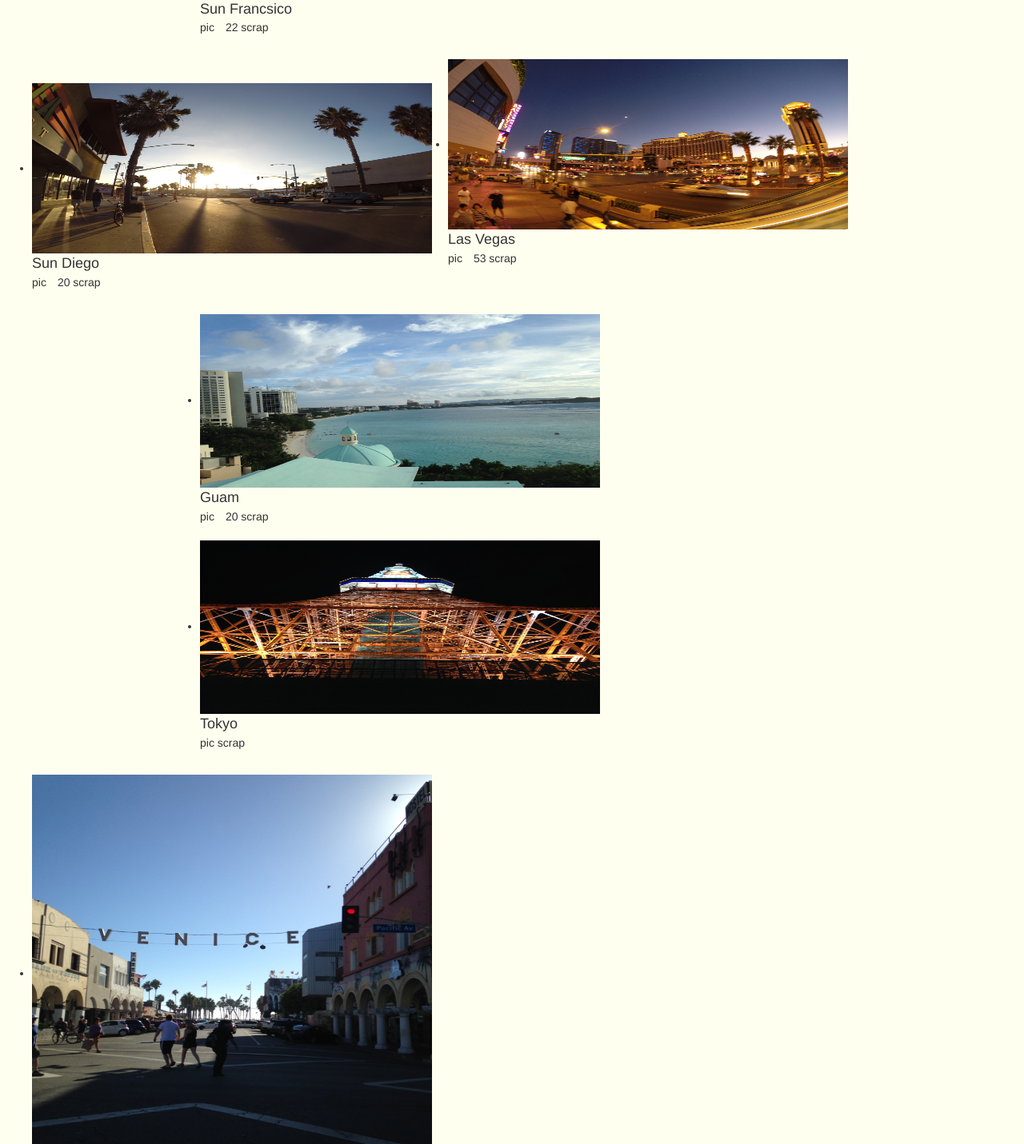
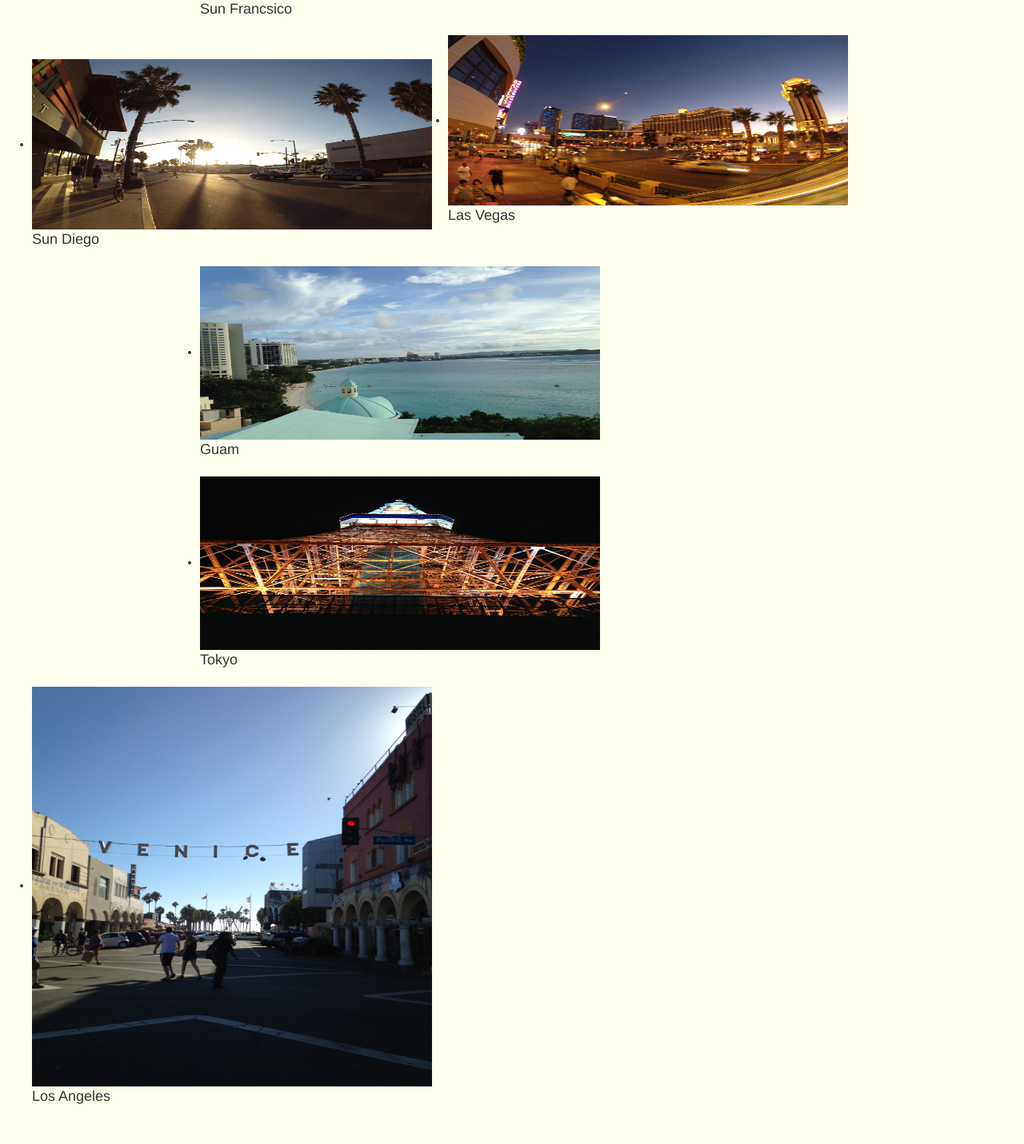
Before and after one commit to TakeshiWatanabe/NewMyLife, a PHP site: page /NewMyLife/photo.php in a window 1280 px wide; the page is wider, and only the part inside the window is pictured. Shown: the part 877-2308 px from the top of that part at 80% size. Run offline with PHP 8.4, Linux system fonts and the light colour scheme; some libraries are stand-ins or nearby versions.

Commit message:
I'll finish NewMyLife on today

```diff
--- a/footer.php
+++ b/footer.php
@@ -19,9 +19,9 @@
           Name：<br />
           <input type="text" name="name" size="30" value="" /><br />
           E-mail：<br />
-          <input type="text" name="mail" size="30" value="" /><br />
+          <input type="text" name="eMail" size="30" value="" /><br />
           Comment：<br />
-          <textarea name="message" cols="30" rows="5"></textarea><br />
+          <textarea name="comment" cols="30" rows="5"></textarea><br />
           <br />
           <input type="submit" value="Send" />
         </font>
--- a/index.php
+++ b/index.php
@@ -39,7 +39,7 @@ if ($close_flag){
 <!DOCTYPE html>
 <html lang="en">
 <head>
-  <meta http-equiv="Content-Type" content="text/html; charset=UTF-8"/>
+<meta http-equiv="Content-Type" content="text/html; charset=UTF-8"/>
 <title>main</title>
 <link rel="stylesheet" href="../NewMyLife/bootstrap-3.3.4-dist/css/bootstrap.min.css">
 <link rel="stylesheet" href="../NewMyLife/bootstrap-3.3.4-dist/css/test.css">
@@ -235,9 +235,9 @@ if ($close_flag){
               Name：<br />
               <input type="text" name="name" size="30" value="" /><br />
               E-mail：<br />
-              <input type="text" name="mail" size="30" value="" /><br />
+              <input type="text" name="eMail" size="30" value="" /><br />
               Comment：<br />
-              <textarea name="message" cols="30" rows="5"></textarea><br />
+              <textarea name="comment" cols="30" rows="5"></textarea><br />
               <br />
               <input type="submit" value="Send" />
             </font>
--- a/photo.php
+++ b/photo.php
@@ -24,84 +24,84 @@ include("titleAndButton.php");
 		<figure class="gazo-box">
 		    <div style="margin-left:210px">
 		      <div style="margin-top:50px">
-		        <li><a href="../NewMyLife/photoOnly.php"><img src="hobbyImg/IMG_0648.jpg" width="500" height="500"></a></li>
+		        <li><!-- <a href="../NewMyLife/photoOnly.php"> --><img src="hobbyImg/IMG_0648.jpg" width="500" height="500"></a></li>
 		        <figcaption>
 		          <div style="margin-top:0px"><font size="4">Sun Francsico</font></div>
-		          <p>pic　22 scrap</p>
+		          <!-- <p>pic　22 scrap</p> -->
 		        </figcaption>
 		      </div>
 		    </div>
 		</figure>
 		<figure class="gazo-box">
 		    <div style="margin-top:50px">
-		      <li><a href="../NewMyLife/photoOnly.php"><img src="hobbyImg/IMG_0789.JPG" width="500" height="213"></a></li>
+		      <li><!-- <a href="../NewMyLife/photoOnly.php"> --><img src="hobbyImg/IMG_0789.JPG" width="500" height="213"></a></li>
 		      <figcaption>
 		        <div style="margin-top:0px"><font size="4">Sun Diego</font></div>
-		        <p>pic　20 scrap</p>
+		        <!-- <p>pic　20 scrap</p> -->
 		      </figcaption>
 		    </div>
 		</figure>
 		<figure class="gazo-box">
 		    <div style="margin-top:20px">
-		      <li><a href="../NewMyLife/photoOnly.php"><img src="hobbyImg/IMG_0886.JPG" width="500" height="213"></a></li>
+		      <li><!-- <a href="../NewMyLife/photoOnly.php"> --><img src="hobbyImg/IMG_0886.JPG" width="500" height="213"></a></li>
 		      <figcaption>
 		        <div style="margin-top:0px"><font size="4">Las Vegas</font></div>
-		        <P>pic　53 scrap</p>
+		        <!-- <p>pic　53 scrap</p> -->
 		      </figcaption>
 		    </div>
 		</figure>
 		<figure class="gazo-box">
 		    <div style="margin-left:210px">
 		      <div style="margin-top:20px">
-		        <li><a href="../NewMyLife/photoOnly.php"><img src="hobbyImg/IMG_0566.JPG" width="500" height="217"></a></li>
+		        <li><!-- <a href="../NewMyLife/photoOnly.php"> --><img src="hobbyImg/IMG_0566.JPG" width="500" height="217"></a></li>
 		        <figcaption>
 		          <div style="margin-left:0px"><font size="4">Guam</font></div>
-		          <p>pic　20 scrap</p>
+		          <!-- <p>pic　20 scrap</p> -->
 		        </figcaption>
 		        <div style="margin-top:20px">
-		          <li><a href="../NewMyLife/photoOnly.php"><img src="hobbyImg/IMG_1877.jpg" width="500" height="217"></a></li>
+		          <li><!-- <a href="../NewMyLife/photoOnly.php"> --><img src="hobbyImg/IMG_1877.jpg" width="500" height="217"></a></li>
 		        <figcaption>
 		          <div style="margin-left:0px"><font size="4">Tokyo</font></div>
-		          <p>pic  scrap</p>
+		          <!-- <p>pic  scrap</p> -->
 		        </figcaption>
 		      </div>
 		    </div>
 		</figure>
 		<figure class="gazo-box">
 		    <div style="margin-top:20px">
-		      <li><a href="../NewMyLife/photoOnly.php"><img src="hobbyImg/IMG_0976.jpg" width="500" height="500"></a></li>
+		      <li><!-- <a href="../NewMyLife/photoOnly.php"> --><img src="hobbyImg/IMG_0976.jpg" width="500" height="500"></a></li>
 		      <figcaption>
 		        <div style="margin-left:0px"><font size="4">Los Angeles</font></div>
-		        <p>pic  scrap</p>
+		        <!-- <p>pic  scrap</p> -->
 		      </figcaption>
 		    </div>
 		</figure>
 		<figure class="gazo-box">
 	    	<div style="margin-left:210px">
 	      		<div style="margin-top:50px">
-	    	    	<li><a href="../NewMyLife/photoOnly.php"><img src="hobbyImg/IMG_1927.JPG" width="500" height="500"></a></li>
+	    	    	<li><!-- <a href="../NewMyLife/photoOnly.php"> --><img src="hobbyImg/IMG_1927.JPG" width="500" height="500"></a></li>
 	        		<figcaption>
 	          			<div style="margin-left:0px"><font size="4">Ultra Japan</font></div>
-	          			<p>pic 20 scrap</p>
+	          			<!-- <p>pic 20 scrap</p> -->
 	        		</figcaption>
 	      		</div>
 	    	</div>
 	  	</figure>
 	  	<figure class="gazo-box">
 	    	<div style="margin-top:50px">
-	      		<li><a href="../NewMyLife/photoOnly.php"><img src="hobbyImg/IMG_1202.JPG" width="500" height="213"></a></li>
+	      		<li><!-- <a href="../NewMyLife/photoOnly.php"> --><img src="hobbyImg/IMG_1202.JPG" width="500" height="213"></a></li>
 		      	<figcaption>
 		        	<div style="margin-left:0px"><font size="4">Cebu in Philippines</font></div>
-		        	<p>pic 23 scrap</p>
+		        	<!-- <p>pic 23 scrap</p> -->
 		      	</figcaption>
 	    	</div>
 	  	</figure>
 	  	<figure class="gazo-box">
 		    <div style="margin-top:20px">
-		      	<li><a href="../NewMyLife/photoOnly.php"><img src="hobbyImg/IMG_0640.jpg" width="500" height="213"></a></li>
+		      	<li><!-- <a href="../NewMyLife/photoOnly.php"> --><img src="hobbyImg/IMG_0640.jpg" width="500" height="213"></a></li>
 		      	<figcaption>
 		        	<div style="margin-left:0px"><font size="4">Taiwan</font></div>
-		        	<p>pic　18 scrap</p>
+		        	<!-- <p>pic　18 scrap</p> -->
 		      	</figcaption>
 		    </div>
 		</figure>
```
Also changed, not shown: index_contents.php (+5 -3 lines), send.php (+13 -3 lines).
